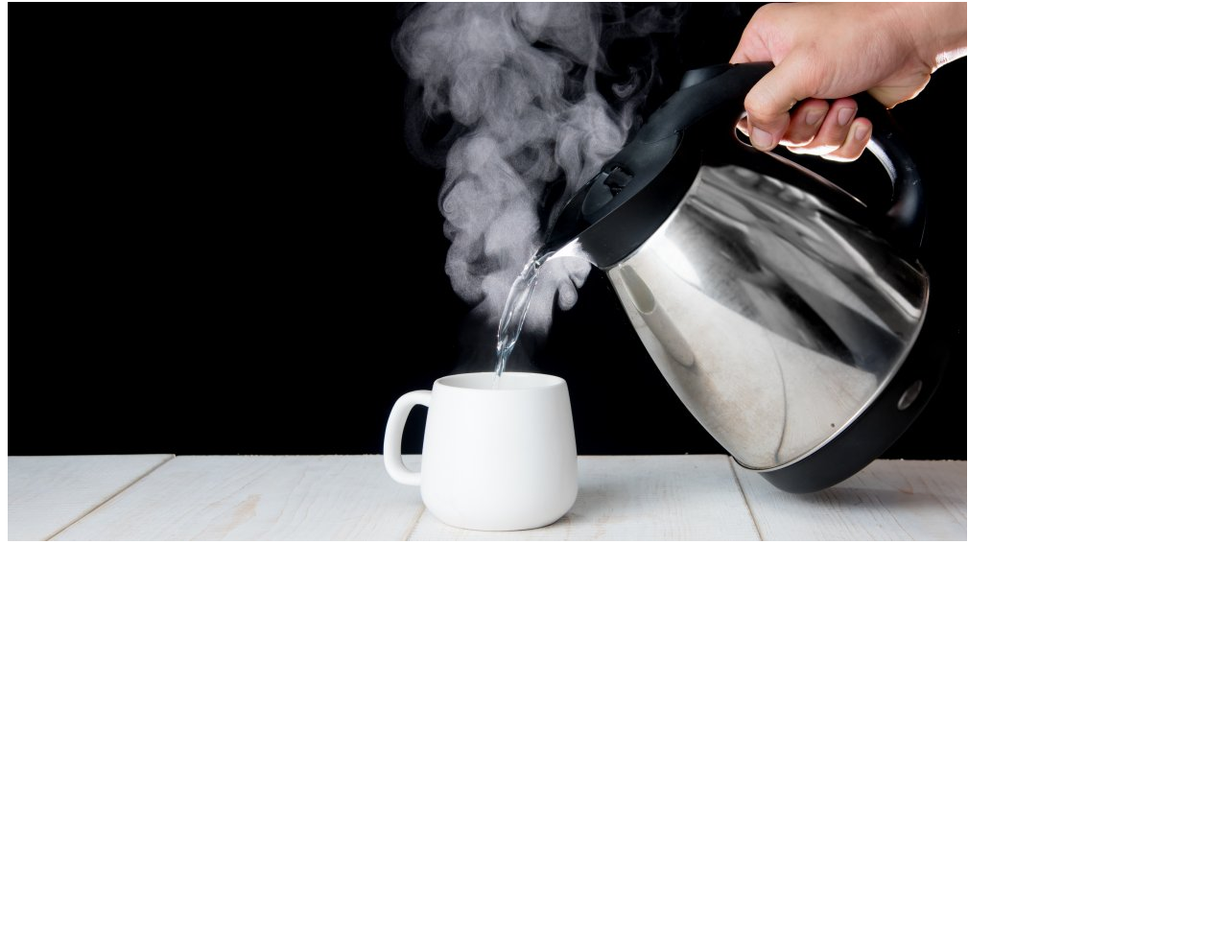
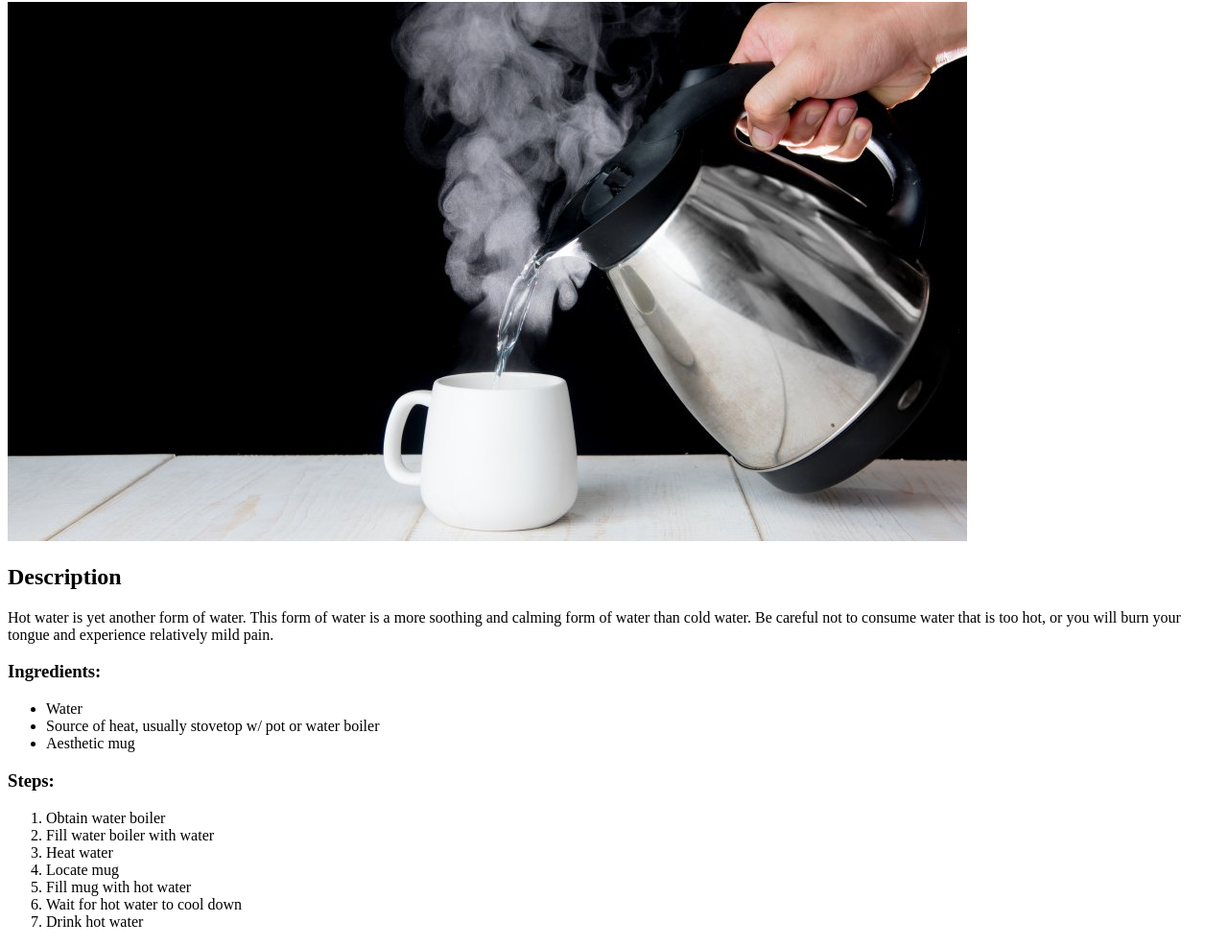
Before and after one commit to smichaelsson/odin-recipes, a plain HTML site: page recipes/hotwater.html in a window 1280 px wide. Shown: the part 78-1064 px from the top of the page at 96% size. Before the commit the page ends 800 px from the top, so only its background shows below. Drawn offline with Linux system fonts and the light colour scheme.

Commit message:
Fill in hotwater page

```diff
--- a/recipes/hotwater.html
+++ b/recipes/hotwater.html
@@ -7,5 +7,30 @@
 <body>
     <h1>Hot Water</h1>
     <img src="../img/hotwater.jpg">
+
+    <h2>Description</h2>
+        <p>Hot water is yet another form of water. This form of water is a more
+            soothing and calming form of water than cold water. Be careful not to
+            consume water that is too hot, or you will burn your tongue and experience
+            relatively mild pain.
+        </p>
+
+    <h3>Ingredients:</h3>
+        <ul>
+            <li>Water</li>
+            <li>Source of heat, usually stovetop w/ pot or water boiler</li>
+            <li>Aesthetic mug</li>
+        </ul>
+
+    <h3>Steps:</h3>
+        <ol>
+            <li>Obtain water boiler</li>
+            <li>Fill water boiler with water</li>
+            <li>Heat water</li>
+            <li>Locate mug</li>
+            <li>Fill mug with hot water</li>
+            <li>Wait for hot water to cool down</li>
+            <li>Drink hot water</li>
+        </ol>
 </body>
 </html>
```
